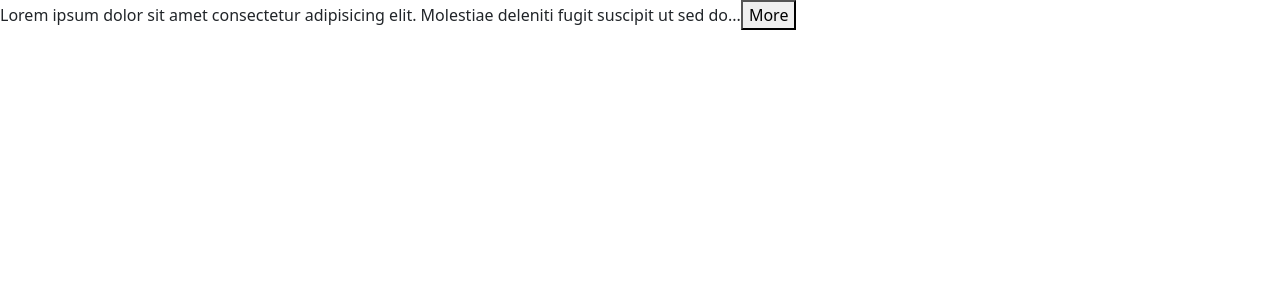
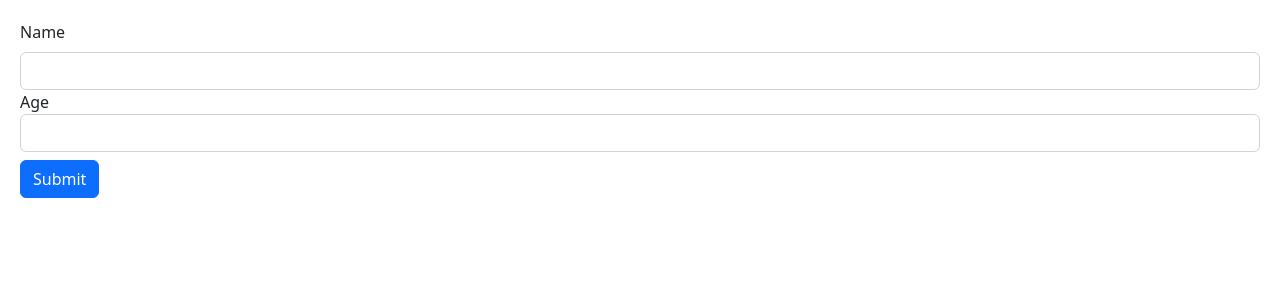
Before and after one commit to Qasimshaheen/react-app, a React (Vite) app: page / in a window 1280 px wide. Shown: the top 300 px of the page. Built offline with nearby package versions, Linux system fonts and the light colour scheme.

Commit message:
Accessing Input Fields using useRef

```diff
--- a/src/App.tsx
+++ b/src/App.tsx
@@ -1,22 +1,10 @@
 import { useState } from "react";
-import { ExpandableText } from "./components/ExpandableText";
+import { Form } from "./components/Form";
 
 function App() {
   return (
     <div>
-      <ExpandableText>
-        Lorem ipsum dolor sit amet consectetur adipisicing elit. Molestiae
-        deleniti fugit suscipit ut sed dolorum aut rerum voluptate sunt modi nam
-        deserunt architecto pariatur saepe corporis tempore eius excepturi
-        quaerat iste, iure atque! Impedit quod velit at minima, culpa qui magnam
-        nesciunt suscipit. Tempore, deserunt optio sint officiis beatae autem,
-        totam eum natus ab vero eligendi dicta ipsam repellat quidem dolorum,
-        consequuntur labore dolore ut. Nobis magnam, ad aliquid quisquam quam
-        totam facilis incidunt corrupti? Vero mollitia, quod veniam quibusdam
-        hic eveniet, assumenda reprehenderit iure accusantium accusamus error
-        dolor numquam possimus architecto magni expedita, quam repudiandae
-        suscipit reiciendis dignissimos beatae.
-      </ExpandableText>
+      <Form></Form>
     </div>
   );
 }
--- /dev/null
+++ b/src/components/Form.tsx
@@ -0,0 +1,33 @@
+import React, { FormEvent, useRef } from "react";
+
+export const Form = () => {
+  const nameRef = useRef<HTMLInputElement>(null);
+  const ageRef = useRef<HTMLInputElement>(null);
+  const person = { name: "", age: 0 };
+
+  const handleSubmit = (event: FormEvent) => {
+    event.preventDefault();
+    if (nameRef.current !== null) person.name = nameRef.current.value;
+    if (ageRef.current !== null) person.age = parseInt(ageRef.current.value);
+    console.log(person);
+  };
+  return (
+    <form onSubmit={handleSubmit}>
+      <div className="mp-3">
+        <label htmlFor="name" className="form-label">
+          Name
+        </label>
+        <input ref={nameRef} id="name" type="text" className="form-control" />
+      </div>
+      <div className="mp-3">
+        <label htmlFor="age" className="form control">
+          Age
+        </label>
+        <input ref={ageRef} id="age" type="number" className="form-control" />
+      </div>
+      <button type="submit" className="btn btn-primary mt-2">
+        Submit
+      </button>
+    </form>
+  );
+};
--- /dev/null
+++ b/src/index.css
@@ -0,0 +1,3 @@
+body{
+    padding: 20px;
+}
--- a/src/main.tsx
+++ b/src/main.tsx
@@ -2,7 +2,7 @@
 import ReactDOM from "react-dom/client";
 import App from "./App";
 import "bootstrap/dist/css/bootstrap.min.css";
-
+import "./index.css";
 ReactDOM.createRoot(document.getElementById("root") as HTMLElement).render(
   <React.StrictMode>
     <App />
```
